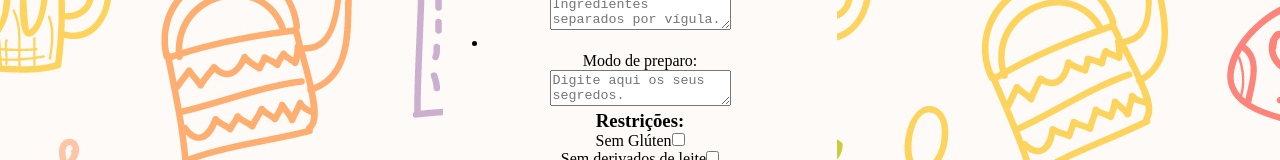
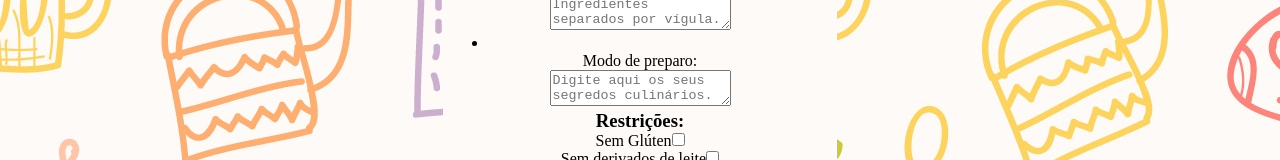
Before and after one commit to ericssont/LabReceitas, a React (Create React App) app: page / in a window 1280 px wide. Both pictures are taken after a click on the picture "Clique para adicionar uma nova receita.". Shown: the part 197-357 px from the top of the page. Built offline with nearby package versions, Linux system fonts and the light colour scheme.

Commit message:
Update Form.js

```diff
--- a/src/components/Form/Form.js
+++ b/src/components/Form/Form.js
@@ -148,7 +148,7 @@ const Form = (props) => {
             onChange={(event) => handleChange(event)}
             value={form.preparo}
             required
-            placeholder="Digite aqui os seus segredos. "
+            placeholder="Digite aqui os seus segredos culinários."
           />
         </label>
       </div>
```
